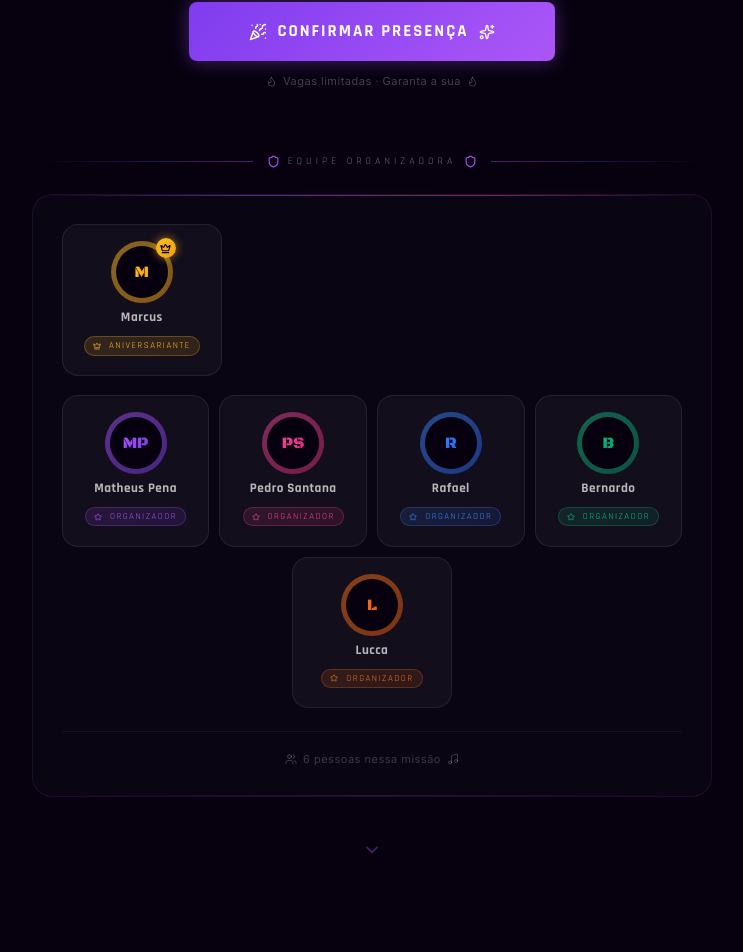
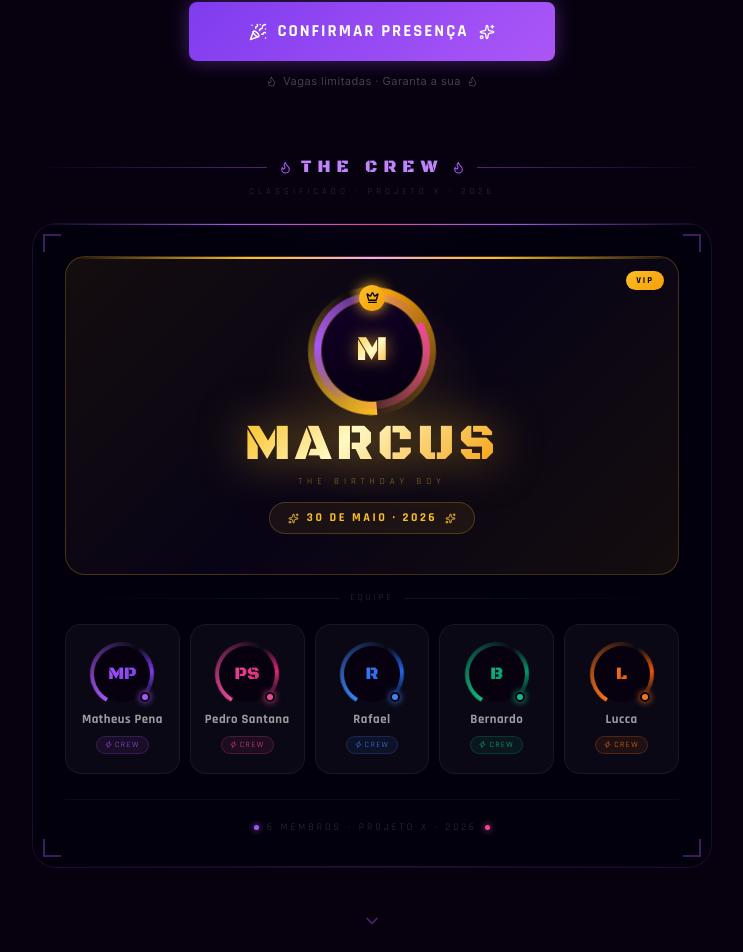
Before and after one commit to marcusgois21-cloud/Sublime-, a React (Vite) app: page / in a window 1280 px wide. Shown: the part 1071-2023 px from the top of the page, without its empty margins (268-1011 px from the left). Before the commit the page ends 1992 px from the top, so only its background shows below. Built offline with nearby package versions, Linux system fonts and the light colour scheme.

Commit message:
feat: seção de organizadores redesenhada — VIP Marcus + crew cards com conic rings

```diff
--- a/src/pages/Landing.jsx
+++ b/src/pages/Landing.jsx
@@ -89,122 +89,212 @@ function Digit({ value, label }) {
   )
 }
 
-/* ── Card de organizador ── */
-const ORG_COLORS = [
-  { from: '#fbbf24', to: '#f59e0b', glow: 'rgba(251,191,36,0.35)' },  // gold – Marcus
-  { from: '#a855f7', to: '#7c3aed', glow: 'rgba(168,85,247,0.3)' },
-  { from: '#ec4899', to: '#db2777', glow: 'rgba(236,72,153,0.3)' },
-  { from: '#3b82f6', to: '#2563eb', glow: 'rgba(59,130,246,0.3)' },
-  { from: '#10b981', to: '#059669', glow: 'rgba(16,185,129,0.3)' },
-  { from: '#f97316', to: '#ea580c', glow: 'rgba(249,115,22,0.3)' },
+/* ── Crew colors ── */
+const CREW_COLORS = [
+  { from: '#a855f7', to: '#7c3aed', glow: 'rgba(168,85,247,0.5)' },
+  { from: '#ec4899', to: '#db2777', glow: 'rgba(236,72,153,0.5)' },
+  { from: '#3b82f6', to: '#2563eb', glow: 'rgba(59,130,246,0.5)' },
+  { from: '#10b981', to: '#059669', glow: 'rgba(16,185,129,0.5)' },
+  { from: '#f97316', to: '#ea580c', glow: 'rgba(249,115,22,0.5)' },
 ]
 
-function OrgCard({ name, index, isBirthday }) {
+/* ── Marcus VIP hero ── */
+function MarcusVIP() {
+  return (
+    <motion.div
+      initial={{ opacity: 0, scale: 0.9, y: 16 }}
+      animate={{ opacity: 1, scale: 1, y: 0 }}
+      transition={{ delay: 0.9, duration: 0.7, ease: [0.16, 1, 0.3, 1] }}
+      style={{
+        position: 'relative',
+        background: 'linear-gradient(135deg, rgba(251,191,36,0.07) 0%, rgba(168,85,247,0.04) 50%, rgba(251,191,36,0.07) 100%)',
+        border: '1px solid rgba(251,191,36,0.22)',
+        borderRadius: '20px',
+        padding: 'clamp(1.6rem, 5vw, 2.5rem) clamp(1rem, 4vw, 2rem)',
+        display: 'flex', flexDirection: 'column', alignItems: 'center', gap: '14px',
+        overflow: 'hidden', marginBottom: '1rem',
+      }}
+    >
+      {/* radial gold glow behind avatar */}
+      <div style={{
+        position: 'absolute', top: '50%', left: '50%',
+        transform: 'translate(-50%, -60%)',
+        width: '220px', height: '220px',
+        background: 'radial-gradient(ellipse, rgba(251,191,36,0.13) 0%, transparent 70%)',
+        pointerEvents: 'none',
+      }} />
+      {/* top shimmer bar */}
+      <div style={{
+        position: 'absolute', top: 0, left: 0, right: 0, height: '2px',
+        background: 'linear-gradient(90deg, transparent, #fbbf24 30%, #f0abfc 50%, #fbbf24 70%, transparent)',
+      }} />
+      {/* VIP pill */}
+      <div style={{
+        position: 'absolute', top: '14px', right: '14px',
+        padding: '3px 10px',
+        background: 'linear-gradient(135deg, #fbbf24, #f59e0b)',
+        borderRadius: '999px',
+        fontFamily: "'Rajdhani', sans-serif",
+        fontSize: '9px', letterSpacing: '2px', fontWeight: 700, color: '#000',
+      }}>VIP</div>
+
+      {/* Triple-ring avatar */}
+      <div style={{ position: 'relative', width: '108px', height: '108px' }}>
+        {/* outer slow spin */}
+        <div className="animate-spin-slow" style={{
+          position: 'absolute', inset: '-10px', borderRadius: '50%',
+          background: 'conic-gradient(from 0deg, #fbbf24 0%, transparent 45%, #f59e0b 55%, transparent 100%)',
+        }} />
+        {/* inner reverse spin */}
+        <div style={{
+          animation: 'spin-slow 5s linear infinite reverse',
+          position: 'absolute', inset: '-4px', borderRadius: '50%',
+          background: 'conic-gradient(from 120deg, #ec4899 0%, transparent 40%, #a855f7 60%, transparent 100%)',
+        }} />
+        {/* avatar face */}
+        <div style={{
+          position: 'absolute', inset: '3px', borderRadius: '50%',
+          background: 'linear-gradient(160deg, #120028, #06000f)',
+          border: '1px solid rgba(251,191,36,0.25)',
+          display: 'flex', alignItems: 'center', justifyContent: 'center',
+          zIndex: 2,
+        }}>
+          <span style={{
+            fontFamily: "'Black Ops One', cursive", fontSize: '2.2rem',
+            background: 'linear-gradient(135deg, #fbbf24, #fff9c4, #f59e0b)',
+            WebkitBackgroundClip: 'text', WebkitTextFillColor: 'transparent', backgroundClip: 'text',
+            filter: 'drop-shadow(0 0 8px rgba(251,191,36,0.6))',
+          }}>M</span>
+        </div>
+        {/* crown top badge */}
+        <div style={{
+          position: 'absolute', top: '-12px', left: '50%', transform: 'translateX(-50%)',
+          background: 'linear-gradient(135deg, #fbbf24, #f59e0b)',
+          borderRadius: '50%', width: '26px', height: '26px',
+          display: 'flex', alignItems: 'center', justifyContent: 'center',
+          boxShadow: '0 0 14px rgba(251,191,36,0.9)', zIndex: 3,
+        }}>
+          <Crown size={13} color="#000" strokeWidth={2.5} />
+        </div>
+      </div>
+
+      {/* Name */}
+      <div style={{ textAlign: 'center' }}>
+        <div style={{
+          fontFamily: "'Black Ops One', cursive",
+          fontSize: 'clamp(1.9rem, 7vw, 3.2rem)',
+          background: 'linear-gradient(135deg, #fbbf24 0%, #fff9c4 40%, #f59e0b 100%)',
+          WebkitBackgroundClip: 'text', WebkitTextFillColor: 'transparent', backgroundClip: 'text',
+          letterSpacing: '4px', lineHeight: 1,
+          filter: 'drop-shadow(0 0 24px rgba(251,191,36,0.55))',
+        }}>MARCUS</div>
+        <div style={{
+          fontFamily: "'Rajdhani', sans-serif",
+          fontSize: '9px', letterSpacing: '5px', marginTop: '5px',
+          color: 'rgba(251,191,36,0.55)', textTransform: 'uppercase',
+        }}>The Birthday Boy</div>
+      </div>
+
+      {/* date badge */}
+      <div style={{
+        display: 'inline-flex', alignItems: 'center', gap: '8px',
+        padding: '6px 18px',
+        background: 'rgba(251,191,36,0.07)',
+        border: '1px solid rgba(251,191,36,0.22)',
+        borderRadius: '999px',
+      }}>
+        <Sparkles size={11} color="#fbbf24" />
+        <span style={{
+          fontFamily: "'Rajdhani', sans-serif",
+          fontSize: '12px', letterSpacing: '2.5px', fontWeight: 700, color: '#fbbf24',
+        }}>30 DE MAIO · 2026</span>
+        <Sparkles size={11} color="#fbbf24" />
+      </div>
+    </motion.div>
+  )
+}
+
+/* ── Crew member card ── */
+function CrewCard({ name, index }) {
   const [hovered, setHovered] = useState(false)
-  const c = ORG_COLORS[index % ORG_COLORS.length]
+  const c = CREW_COLORS[(index - 1) % CREW_COLORS.length]
   const initials = name.split(' ').map(w => w[0]).join('').toUpperCase().slice(0, 2)
 
   return (
     <motion.div
-      initial={{ opacity: 0, y: 30 }}
-      animate={{ opacity: 1, y: 0 }}
-      transition={{ delay: 0.9 + index * 0.08, duration: 0.5, ease: [0.16, 1, 0.3, 1] }}
+      initial={{ opacity: 0, y: 20, scale: 0.88 }}
+      animate={{ opacity: 1, y: 0, scale: 1 }}
+      transition={{ delay: 1.0 + index * 0.09, duration: 0.5, ease: [0.16, 1, 0.3, 1] }}
       onMouseEnter={() => setHovered(true)}
       onMouseLeave={() => setHovered(false)}
       style={{
         position: 'relative',
+        flex: '1 1 100px', minWidth: '100px', maxWidth: '140px',
         background: hovered
-          ? `rgba(${isBirthday ? '251,191,36' : '168,85,247'},0.1)`
-          : 'rgba(255,255,255,0.04)',
-        border: `1px solid ${hovered ? c.from + '88' : 'rgba(255,255,255,0.08)'}`,
+          ? `linear-gradient(135deg, ${c.from}14, ${c.to}08)`
+          : 'rgba(255,255,255,0.03)',
+        border: `1px solid ${hovered ? c.from + '55' : 'rgba(255,255,255,0.06)'}`,
         borderRadius: '16px',
-        padding: '1.2rem 1rem',
-        display: 'flex',
-        flexDirection: 'column',
-        alignItems: 'center',
-        gap: '10px',
+        padding: '1.2rem 0.8rem',
+        display: 'flex', flexDirection: 'column', alignItems: 'center', gap: '8px',
         cursor: 'default',
-        transition: 'all 0.3s ease',
-        boxShadow: hovered ? `0 0 24px ${c.glow}` : 'none',
-        flex: '1 1 120px',
-        minWidth: '110px',
-        maxWidth: '160px',
+        transition: 'all 0.35s ease',
+        boxShadow: hovered ? `0 0 28px ${c.glow}, 0 0 60px ${c.glow.replace('0.5', '0.12')}` : 'none',
+        overflow: 'hidden',
       }}
     >
-      {/* Avatar ring */}
-      <div style={{ position: 'relative' }}>
+      {/* top accent */}
+      <div style={{
+        position: 'absolute', top: 0, left: 0, right: 0, height: '1px',
+        background: hovered ? `linear-gradient(90deg, transparent, ${c.from}, transparent)` : 'transparent',
+        transition: 'background 0.35s',
+      }} />
+
+      {/* spinning-ring avatar */}
+      <div style={{ position: 'relative', width: '60px', height: '60px' }}>
         <div style={{
-          position: 'absolute', inset: '-3px',
-          borderRadius: '50%',
-          background: `linear-gradient(135deg, ${c.from}, ${c.to})`,
-          opacity: hovered ? 1 : 0.5,
-          transition: 'opacity 0.3s',
+          animation: `spin-slow ${hovered ? '2.5s' : '10s'} linear infinite`,
+          position: 'absolute', inset: '-2px', borderRadius: '50%',
+          background: `conic-gradient(from 0deg, ${c.from}, transparent 50%, ${c.to}, transparent 80%)`,
         }} />
         <div style={{
-          position: 'relative',
-          width: '52px', height: '52px',
-          borderRadius: '50%',
-          background: '#06000f',
+          position: 'absolute', inset: '2px', borderRadius: '50%',
+          background: '#06000f', zIndex: 1,
           display: 'flex', alignItems: 'center', justifyContent: 'center',
-          margin: '2px',
         }}>
           <span style={{
-            fontFamily: "'Black Ops One', cursive",
-            fontSize: '1rem',
+            fontFamily: "'Black Ops One', cursive", fontSize: '1.1rem',
             background: `linear-gradient(135deg, ${c.from}, ${c.to})`,
-            WebkitBackgroundClip: 'text',
-            WebkitTextFillColor: 'transparent',
-            backgroundClip: 'text',
-          }}>
-            {initials}
-          </span>
+            WebkitBackgroundClip: 'text', WebkitTextFillColor: 'transparent', backgroundClip: 'text',
+          }}>{initials}</span>
         </div>
-
-        {isBirthday && (
-          <div style={{
-            position: 'absolute', top: '-6px', right: '-6px',
-            background: 'linear-gradient(135deg, #fbbf24, #f59e0b)',
-            borderRadius: '50%',
-            width: '20px', height: '20px',
-            display: 'flex', alignItems: 'center', justifyContent: 'center',
-            boxShadow: '0 0 10px rgba(251,191,36,0.6)',
-          }}>
-            <Crown size={11} color="#000" strokeWidth={2.5} />
-          </div>
-        )}
+        {/* status dot */}
+        <div style={{
+          position: 'absolute', bottom: '2px', right: '2px',
+          width: '10px', height: '10px', borderRadius: '50%',
+          background: c.from, border: '2px solid #06000f',
+          boxShadow: `0 0 7px ${c.from}`, zIndex: 2,
+        }} />
       </div>
 
-      {/* Name */}
+      {/* name */}
       <div style={{
-        fontFamily: "'Rajdhani', sans-serif",
-        fontWeight: 700,
-        fontSize: '0.82rem',
+        fontFamily: "'Rajdhani', sans-serif", fontWeight: 700, fontSize: '0.8rem',
         letterSpacing: '0.5px',
-        color: hovered ? '#fff' : 'rgba(255,255,255,0.7)',
-        textAlign: 'center',
-        lineHeight: 1.2,
-        transition: 'color 0.3s',
+        color: hovered ? '#fff' : 'rgba(255,255,255,0.6)',
+        textAlign: 'center', lineHeight: 1.2, transition: 'color 0.3s',
+      }}>{name}</div>
+
+      {/* badge */}
+      <div style={{
+        display: 'inline-flex', alignItems: 'center', gap: '3px',
+        padding: '2px 8px',
+        background: `${c.from}16`, border: `1px solid ${c.from}35`,
+        borderRadius: '999px',
+        fontFamily: "'Rajdhani', sans-serif", fontSize: '8px',
+        letterSpacing: '1.5px', textTransform: 'uppercase', color: c.from,
       }}>
-        {name}
-      </div>
-
-      {/* Role badge */}
-      <div style={{
-        display: 'inline-flex', alignItems: 'center', gap: '4px',
-        padding: '2px 8px',
-        background: `linear-gradient(135deg, ${c.from}22, ${c.to}22)`,
-        border: `1px solid ${c.from}44`,
-        borderRadius: '999px',
-        fontSize: '9px',
-        fontFamily: "'Rajdhani', sans-serif",
-        letterSpacing: '1.5px',
-        textTransform: 'uppercase',
-        color: c.from,
-      }}>
-        {isBirthday
-          ? <><Crown size={8} />&nbsp;Aniversariante</>
-          : <><Star size={8} />&nbsp;Organizador</>
-        }
+        <Zap size={7} />CREW
       </div>
     </motion.div>
   )
@@ -526,71 +616,117 @@ export default function Landing({ onRegister }) {
         style={{ width: '100%', maxWidth: '680px' }}
       >
         {/* Section header */}
+        <div style={{ marginBottom: '1.5rem', textAlign: 'center' }}>
+          <div style={{ display: 'flex', alignItems: 'center', gap: '12px', marginBottom: '5px' }}>
+            <div style={{ flex: 1, height: '1px', background: 'linear-gradient(90deg, transparent, rgba(168,85,247,0.45))' }} />
+            <div style={{ display: 'flex', alignItems: 'center', gap: '9px' }}>
+              <Flame size={13} color="#a855f7" />
+              <span style={{
+                fontFamily: "'Black Ops One', cursive",
+                fontSize: 'clamp(0.9rem, 2.5vw, 1.1rem)',
+                letterSpacing: '6px', color: '#c084fc',
+              }}>THE CREW</span>
+              <Flame size={13} color="#a855f7" />
+            </div>
+            <div style={{ flex: 1, height: '1px', background: 'linear-gradient(90deg, rgba(168,85,247,0.45), transparent)' }} />
+          </div>
+          <div style={{
+            fontFamily: "'Rajdhani', sans-serif",
+            fontSize: '9px', letterSpacing: '4px',
+            color: 'rgba(255,255,255,0.18)', textTransform: 'uppercase',
+          }}>
+            Classificado · Projeto X · 2026
+          </div>
+        </div>
+
+        {/* Outer panel */}
         <div style={{
-          display: 'flex', alignItems: 'center', gap: '14px',
-          marginBottom: '1.6rem',
+          position: 'relative',
+          background: 'rgba(4,0,14,0.7)',
+          border: '1px solid rgba(168,85,247,0.14)',
+          borderRadius: '24px',
+          padding: 'clamp(1.2rem, 3vw, 2rem)',
+          overflow: 'hidden',
+          backdropFilter: 'blur(12px)',
         }}>
-          <div style={{ flex: 1, height: '1px', background: 'linear-gradient(90deg, transparent, rgba(168,85,247,0.4))' }} />
-          <div style={{ display: 'flex', alignItems: 'center', gap: '8px' }}>
-            <Shield size={13} color="#a855f7" />
+          {/* top shimmer */}
+          <div style={{
+            position: 'absolute', top: 0, left: 0, right: 0, height: '1px',
+            background: 'linear-gradient(90deg, transparent, #a855f7 30%, #ec4899 50%, #a855f7 70%, transparent)',
+          }} />
+          {/* bottom shimmer */}
+          <div style={{
+            position: 'absolute', bottom: 0, left: 0, right: 0, height: '1px',
+            background: 'linear-gradient(90deg, transparent, rgba(168,85,247,0.2), transparent)',
+          }} />
+
+          {/* corner brackets */}
+          {[
+            { top: '10px', left: '10px', borderTop: true, borderLeft: true },
+            { top: '10px', right: '10px', borderTop: true, borderRight: true },
+            { bottom: '10px', left: '10px', borderBottom: true, borderLeft: true },
+            { bottom: '10px', right: '10px', borderBottom: true, borderRight: true },
+          ].map((b, i) => (
+            <div key={i} style={{
+              position: 'absolute',
+              top: b.top, bottom: b.bottom, left: b.left, right: b.right,
+              width: '18px', height: '18px',
+              borderTop: b.borderTop ? '2px solid rgba(168,85,247,0.35)' : 'none',
+              borderBottom: b.borderBottom ? '2px solid rgba(168,85,247,0.35)' : 'none',
+              borderLeft: b.borderLeft ? '2px solid rgba(168,85,247,0.35)' : 'none',
+              borderRight: b.borderRight ? '2px solid rgba(168,85,247,0.35)' : 'none',
+            }} />
+          ))}
+
+          {/* bg glow */}
+          <div style={{
+            position: 'absolute', top: '-40%', left: '50%', transform: 'translateX(-50%)',
+            width: '420px', height: '300px',
+            background: 'radial-gradient(ellipse, rgba(124,58,237,0.07) 0%, transparent 70%)',
+            pointerEvents: 'none',
+          }} />
+
+          {/* Marcus VIP */}
+          <MarcusVIP />
+
+          {/* Crew divider */}
+          <div style={{
+            display: 'flex', alignItems: 'center', gap: '10px', marginBottom: '1.2rem',
+          }}>
+            <div style={{ flex: 1, height: '1px', background: 'linear-gradient(90deg, transparent, rgba(255,255,255,0.07))' }} />
             <span style={{
               fontFamily: "'Rajdhani', sans-serif",
-              fontSize: '10px', letterSpacing: '4px',
-              color: 'rgba(255,255,255,0.4)', textTransform: 'uppercase',
+              fontSize: '9px', letterSpacing: '3px',
+              color: 'rgba(255,255,255,0.18)', textTransform: 'uppercase',
             }}>
-              Equipe Organizadora
+              Equipe
             </span>
-            <Shield size={13} color="#a855f7" />
-          </div>
-          <div style={{ flex: 1, height: '1px', background: 'linear-gradient(90deg, rgba(168,85,247,0.4), transparent)' }} />
-        </div>
-
-        {/* Cards wrapper */}
-        <div style={{
-          background: 'rgba(255,255,255,0.02)',
-          border: '1px solid rgba(168,85,247,0.12)',
-          borderRadius: '20px',
-          padding: 'clamp(1.2rem, 3vw, 1.8rem)',
-          position: 'relative',
-          overflow: 'hidden',
-        }}>
-          {/* corner glow */}
-          <div style={{
-            position: 'absolute', top: 0, left: 0, right: 0, height: '1px',
-            background: 'linear-gradient(90deg, transparent, rgba(168,85,247,0.5), rgba(236,72,153,0.5), transparent)',
-          }} />
-          <div style={{ position: 'absolute', bottom: 0, left: 0, right: 0, height: '1px', background: 'linear-gradient(90deg, transparent, rgba(168,85,247,0.2), transparent)' }} />
-
-          {/* Marcus spotlight */}
-          <div style={{ marginBottom: '1.2rem' }}>
-            <OrgCard name="Marcus" index={0} isBirthday />
+            <div style={{ flex: 1, height: '1px', background: 'linear-gradient(90deg, rgba(255,255,255,0.07), transparent)' }} />
           </div>
 
-          {/* Other organizers */}
-          <div style={{
-            display: 'flex', flexWrap: 'wrap', gap: '10px',
-            justifyContent: 'center',
-          }}>
+          {/* Crew grid */}
+          <div style={{ display: 'flex', flexWrap: 'wrap', gap: '10px', justifyContent: 'center' }}>
             {ALL_ORGS.slice(1).map((org, i) => (
-              <OrgCard key={org.name} name={org.name} index={i + 1} isBirthday={false} />
+              <CrewCard key={org.name} name={org.name} index={i + 1} />
             ))}
           </div>
 
           {/* Footer */}
           <div style={{
             display: 'flex', alignItems: 'center', justifyContent: 'center',
-            gap: '6px', marginTop: '1.4rem',
+            gap: '8px', marginTop: '1.6rem',
             paddingTop: '1.2rem',
-            borderTop: '1px solid rgba(255,255,255,0.05)',
+            borderTop: '1px solid rgba(255,255,255,0.04)',
           }}>
-            <Users size={12} color="rgba(255,255,255,0.2)" />
+            <div style={{ width: '5px', height: '5px', borderRadius: '50%', background: '#a855f7', boxShadow: '0 0 6px #a855f7' }} />
             <span style={{
-              fontFamily: "'Inter'", fontSize: '11px',
-              color: 'rgba(255,255,255,0.2)', letterSpacing: '0.5px',
+              fontFamily: "'Rajdhani', sans-serif",
+              fontSize: '10px', letterSpacing: '3px',
+              color: 'rgba(255,255,255,0.18)', textTransform: 'uppercase',
             }}>
-              {ALL_ORGS.length} pessoas nessa missão
+              {ALL_ORGS.length} Membros · Projeto X · 2026
             </span>
-            <Music size={12} color="rgba(255,255,255,0.2)" />
+            <div style={{ width: '5px', height: '5px', borderRadius: '50%', background: '#ec4899', boxShadow: '0 0 6px #ec4899' }} />
           </div>
         </div>
       </motion.div>
```
